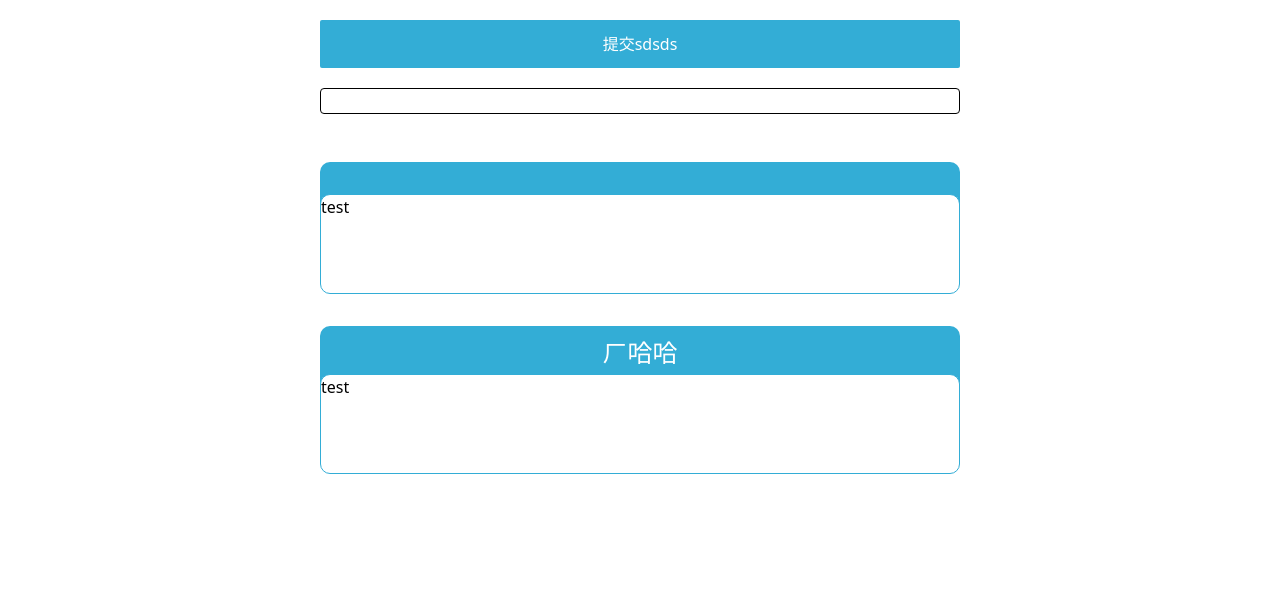
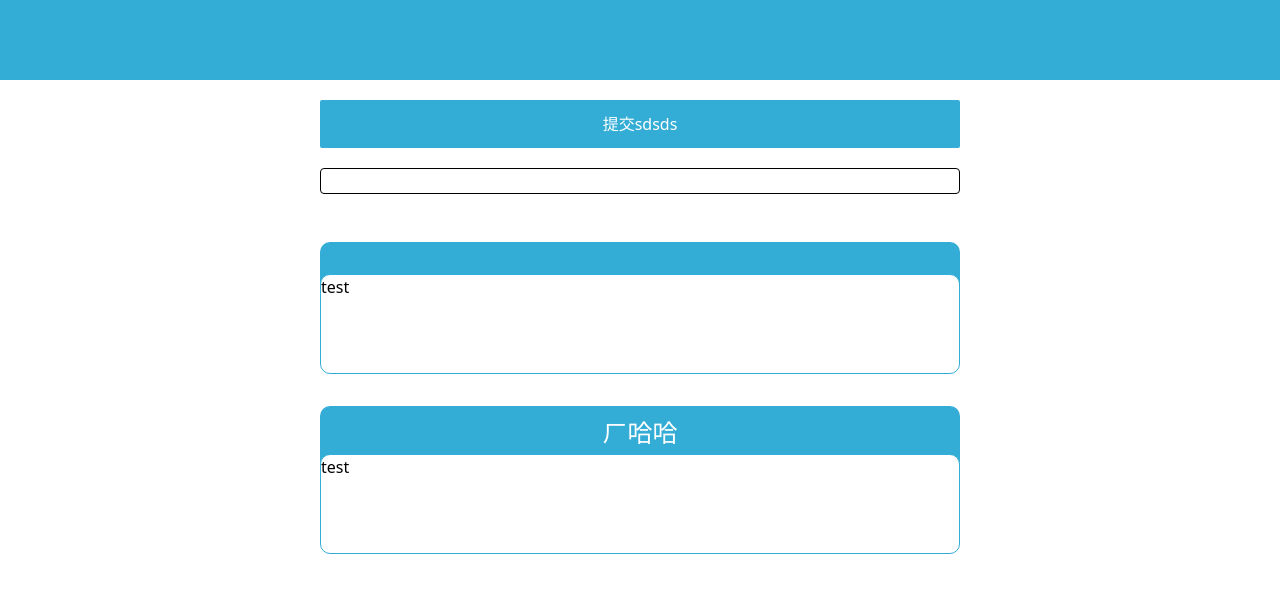
Before and after one commit to katelove/wallet, a Vue app: page / in a window 1280 px wide. Shown: the top 592 px of the page. Built offline with nearby package versions, Linux system fonts and the light colour scheme.

Commit message:
add melancholyBlue square

```diff
--- a/src/App.vue
+++ b/src/App.vue
@@ -1,5 +1,6 @@
 <template>
 	<div id="app">
+		<div class="bg-melancholyBlue h-20"></div>
 		<router-view/>
 	</div>
 </template>
```
